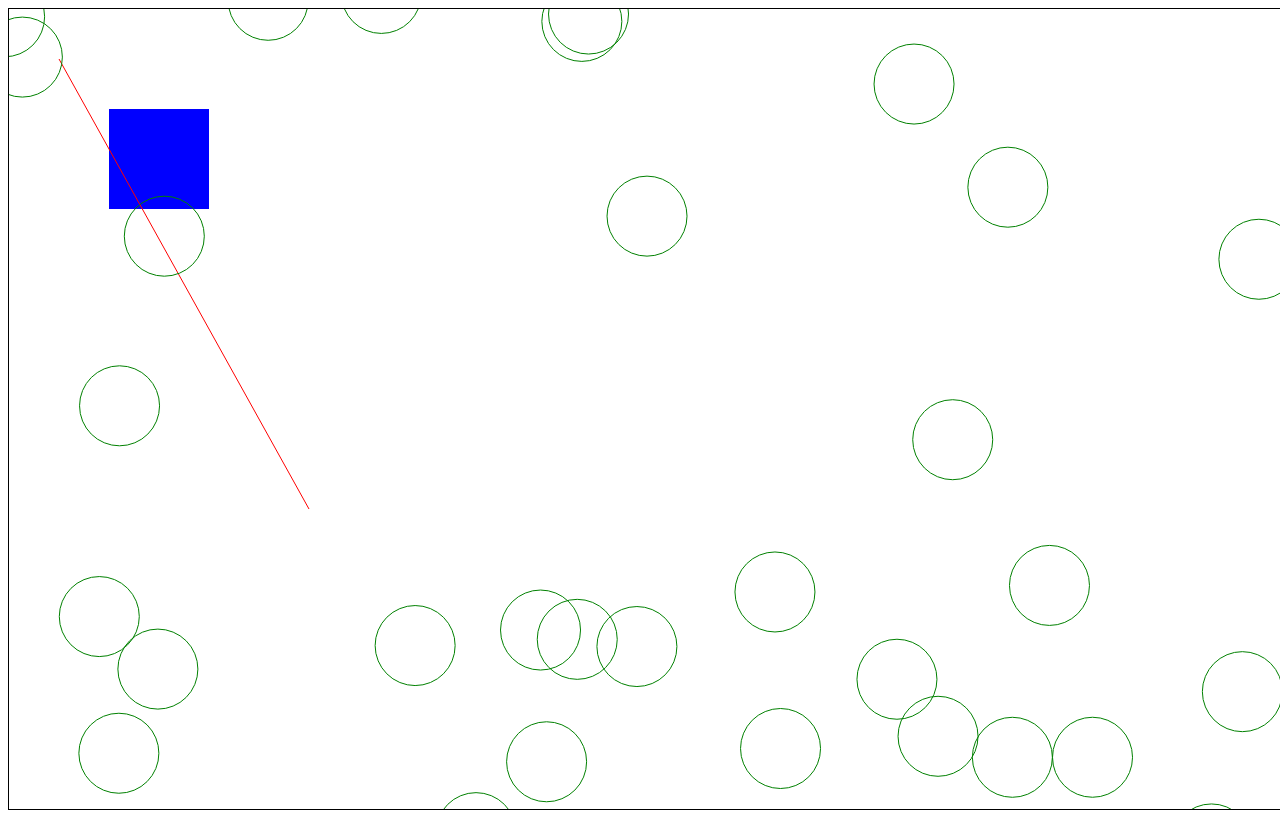
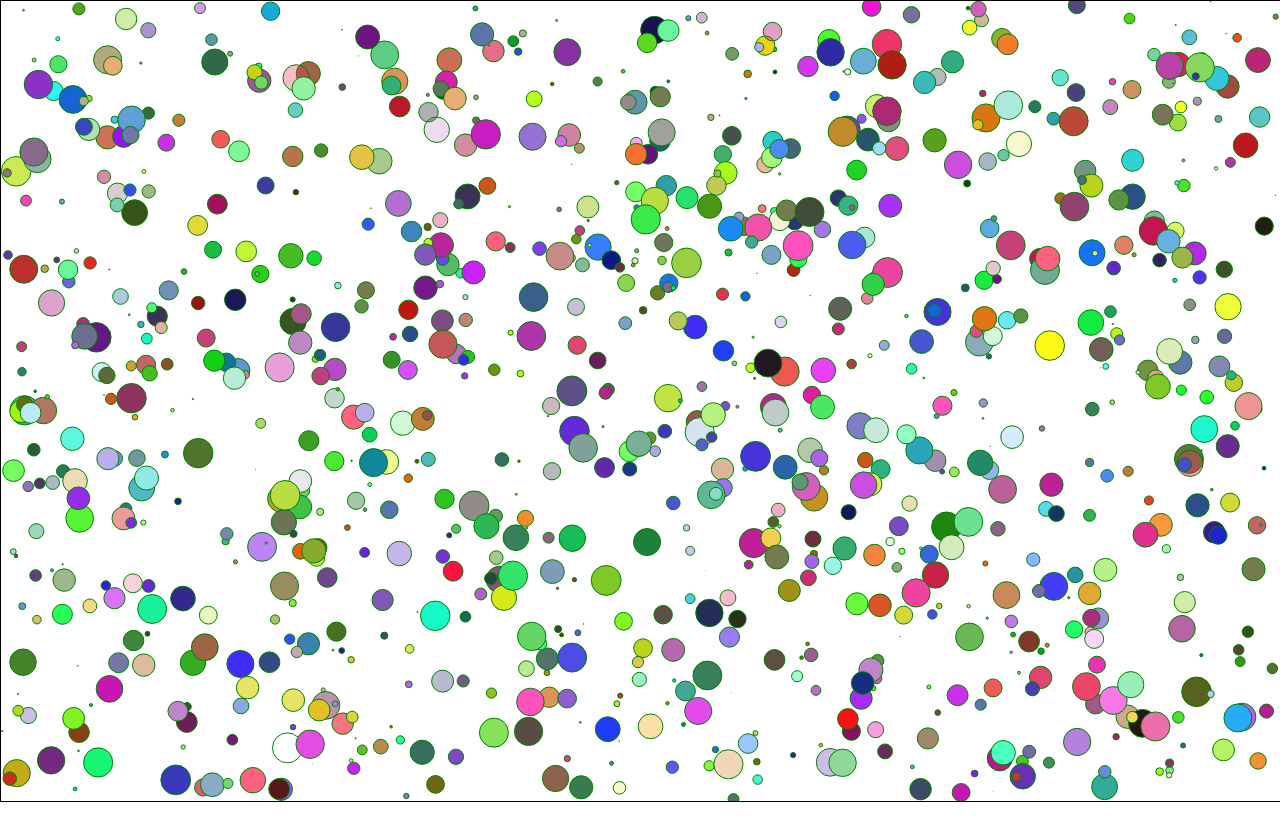
Before and after one commit to Nklj/BrownMove, a plain HTML site: page index.html in a window 1280 px wide. Drawn offline with Linux system fonts and the light colour scheme.

Commit message:
version1 (waterfall colored balls)

```diff
--- a/script.js
+++ b/script.js
@@ -1,24 +1,58 @@
-const canvas = document.querySelector('canvas')
-canvas.width = window.innerWidth
-canvas.height = window.innerHeight
-const c = canvas.getContext('2d')
+const canvas = document.querySelector("canvas");
+canvas.width = window.innerWidth;
+canvas.height = window.innerHeight;
+const c = canvas.getContext("2d");
 
-c.fillStyle = 'blue'
-c.fillRect(100,100,100,100)
+class Circle {
+  constructor(x, y, radius, dx, dy, color) {
+    this.x = x;
+    this.y = y;
+    this.radius = radius;
+    this.dx = dx;
+    this.dy = dy;
+    this.color = color;
+  }
+  draw() {
+    c.beginPath();
+    c.arc(this.x, this.y, this.radius, 0, Math.PI * 2, false);
+    c.strokeStyle = "green";
+    c.fillStyle = this.color;
+    c.fill();
+    c.stroke();
+    this.update();
+  }
+  update() {
+    if (this.x + this.radius > window.innerWidth || this.x - this.radius < 0) {
+      this.dx = -this.dx;
+    }
+    if (this.y + this.radius > window.innerHeight || this.y - this.radius < 0) {
+      this.dy = -this.dy;
+    }
+    this.x += this.dx;
+    this.y += this.dy;
+  }
+}
 
-c.moveTo(50,50)
-c.lineTo(300,500)
-c.strokeStyle = 'red'
-c.stroke()
+const circlesArray = [];
 
+for (let i = 0; i < 1000; i++) {
+  let radius = Math.random() * 15;
+  let x = Math.random() * (window.innerWidth - 2 * radius) + radius;
+  let y = Math.random() * (window.innerHeight - 2 * radius) + radius;
+  let dx = (Math.random() - 0.5) * 3;
+  let dy = (Math.random() - 0.5) * 15;
+  const random16 = () => Math.floor(Math.random() * 16 * 16).toString(16);
+  let color = `#${random16()}${random16()}${random16()}`;
+  circlesArray.push(new Circle(x, y, radius, dx, dy, color));
+}
 
+function animate() {
+  requestAnimationFrame(animate);
 
-for (let i = 0; i<50; i++){
-    const r = 40
-    const x = Math.random()*(window.innerWidth+2*r)-r
-    const y = Math.random()*(window.innerWidth+2*r)-r
-    c.beginPath()
-    c.arc(x,y,r,0,Math.PI*2,false)
-    c.strokeStyle = 'green'
-    c.stroke()
+  c.clearRect(0, 0, window.innerWidth, window.innerHeight);
+  for (let i = 0; i < circlesArray.length; i++) {
+    circlesArray[i].draw();
+  }
 }
+
+animate();
--- a/style.css
+++ b/style.css
@@ -1,3 +1,7 @@
+body {
+  margin: 0;
+}
+
 canvas {
-    border: 1px solid black;
+  border: 1px solid black;
 }
```
